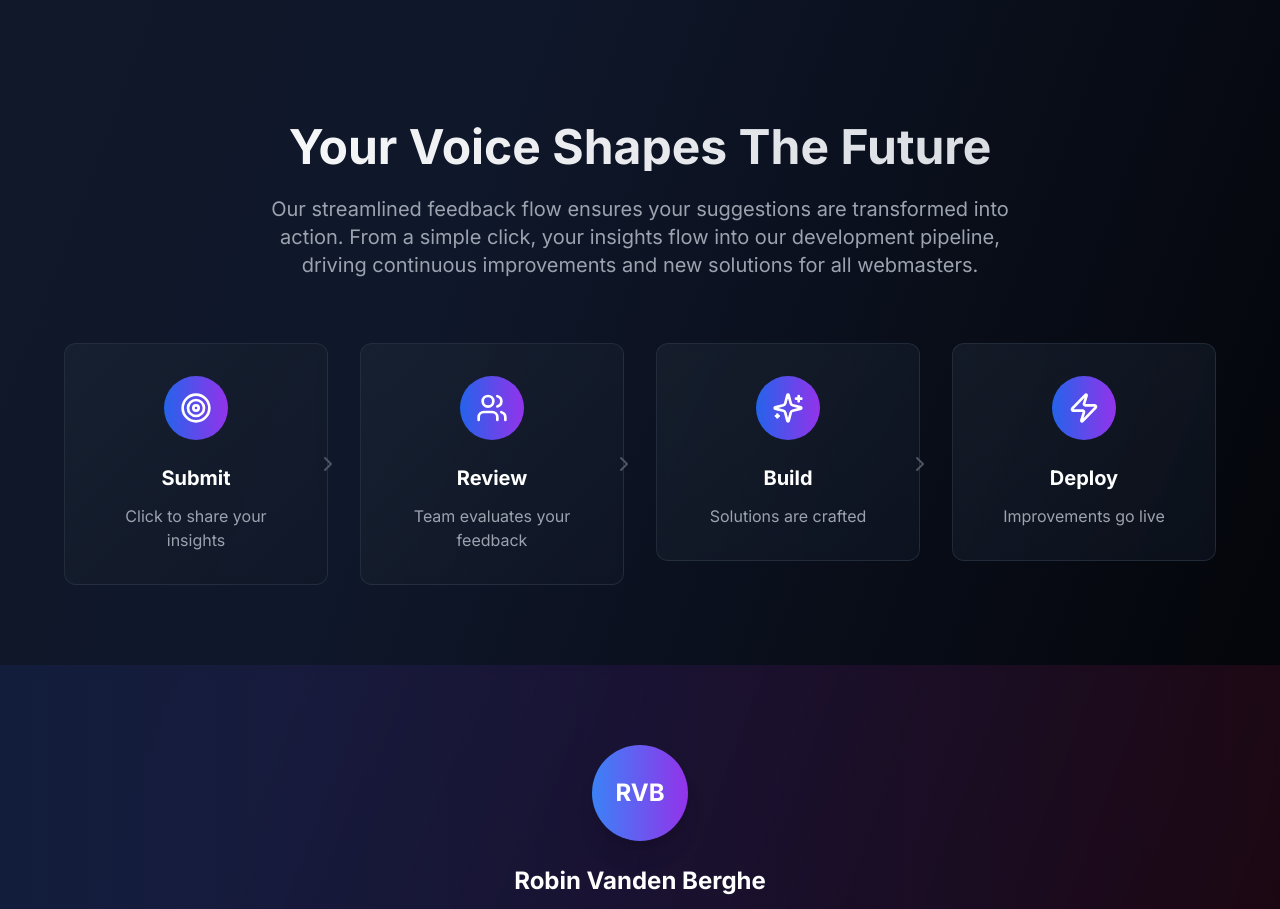
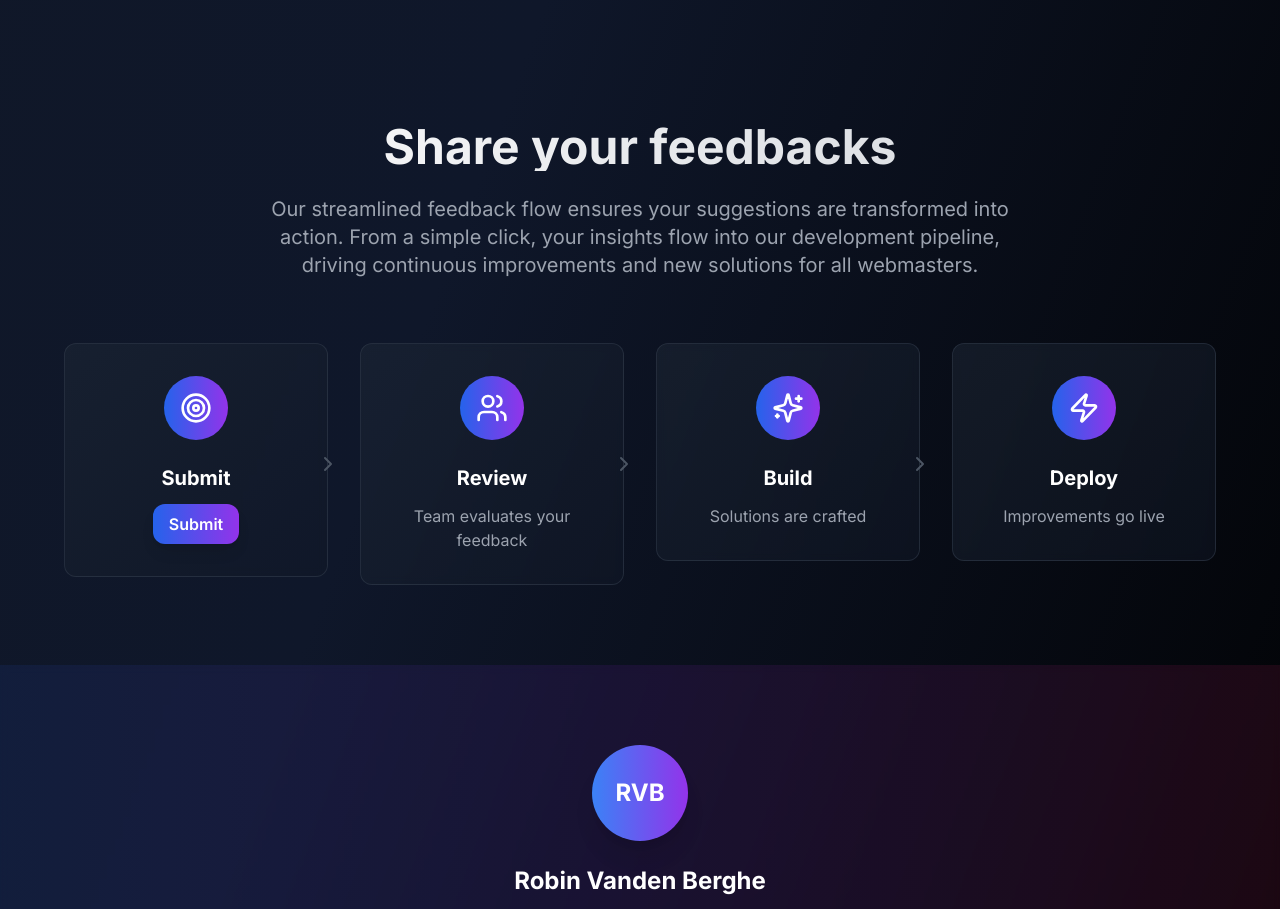
Before and after one commit to Robin-vb/dec-nexus-flow, a React (Vite) app: page / in a window 1280 px wide. Shown: the part 1960-2869 px from the top of the page. Built offline with nearby package versions, Linux system fonts and the light colour scheme.

Commit message:
Refactor: Update feedback section button
Update the "Click to share your insights" text to "Submit" and the title to "Share your feedbacks" in the feedback section.

```diff
--- a/src/pages/Index.tsx
+++ b/src/pages/Index.tsx
@@ -1,5 +1,6 @@
 import React, { useState, useEffect } from 'react';
 import { ChevronRight, Calendar, Sparkles, Users, Target, ArrowRight, Star, Zap, Globe, Shield, Cpu, TrendingUp, Search, Download, ExternalLink, ChevronDown } from 'lucide-react';
+
 interface Tool {
   title: string;
   description: string;
@@ -10,6 +11,7 @@ interface Tool {
   externalText?: string;
   download?: boolean;
 }
+
 interface NewsItem {
   badge: string;
   title: string;
@@ -17,17 +19,20 @@ interface NewsItem {
   date: string;
   icon: React.ComponentType<any>;
 }
+
 interface MainNewsItem {
   title: string;
   description: string;
   badge: string;
   gradient: string;
 }
+
 const Index = () => {
   const [selectedTool, setSelectedTool] = useState<Tool | null>(null);
   const [currentNewsIndex, setCurrentNewsIndex] = useState(0);
   const [searchTerm, setSearchTerm] = useState('');
   const [expandedCategories, setExpandedCategories] = useState<Record<string, boolean>>({});
+
   const toolsData: Tool[] = [{
     title: "PAMELA",
     description: "PDP Automated Multilingual Easy Localization Api-based. Translate library and catalog xml in a click. Upload and quickly translate products for Launches without worrying about the html. Export XML will give you a fully localized xml ready to import in SFCC",
@@ -267,7 +272,7 @@ const Index = () => {
   const feedbackSteps = [{
     icon: Target,
     title: "Submit",
-    description: "Click to share your insights"
+    description: "Submit"
   }, {
     icon: Users,
     title: "Review",
@@ -281,6 +286,7 @@ const Index = () => {
     title: "Deploy",
     description: "Improvements go live"
   }];
+
   if (selectedTool) {
     return <div className="flex h-screen bg-gray-900">
         <Sidebar selectedTool={selectedTool} setSelectedTool={setSelectedTool} toolsData={toolsData} groupedTools={groupedTools} searchTerm={searchTerm} setSearchTerm={setSearchTerm} filteredGroupedTools={filteredGroupedTools} expandedCategories={expandedCategories} toggleCategory={toggleCategory} />
@@ -414,13 +420,10 @@ const Index = () => {
           </div>
         </section>
 
-        {/* What is The DEC Section */}
-
-
         {/* Feedback Process Section */}
         <section className="py-20 px-6">
           <div className="max-w-6xl mx-auto text-center">
-            <h2 className="text-4xl md:text-5xl font-bold mb-6 bg-gradient-to-r from-white to-gray-300 bg-clip-text text-transparent">Your Voice Shapes The Future</h2>
+            <h2 className="text-4xl md:text-5xl font-bold mb-6 bg-gradient-to-r from-white to-gray-300 bg-clip-text text-transparent">Share your feedbacks</h2>
             <p className="text-xl text-gray-400 mb-16 max-w-3xl mx-auto">Our streamlined feedback flow ensures your suggestions are transformed into action. From a simple click, your insights flow into our development pipeline, driving continuous improvements and new solutions for all webmasters.</p>
 
             <div className="grid grid-cols-1 md:grid-cols-4 gap-8">
@@ -430,7 +433,13 @@ const Index = () => {
                       <step.icon className="w-8 h-8 text-white" />
                     </div>
                     <h3 className="text-xl font-bold text-white mb-3">{step.title}</h3>
-                    <p className="text-gray-400">{step.description}</p>
+                    {step.title === "Submit" ? (
+                      <button className="px-4 py-2 bg-gradient-to-r from-blue-600 to-purple-600 rounded-lg font-semibold hover:from-blue-500 hover:to-purple-500 transition-all duration-300 transform hover:scale-105 shadow-lg hover:shadow-blue-500/25">
+                        Submit
+                      </button>
+                    ) : (
+                      <p className="text-gray-400">{step.description}</p>
+                    )}
                   </div>
                   {index < feedbackSteps.length - 1 && <div className="hidden md:block absolute top-1/2 right-0 transform translate-x-1/2 -translate-y-1/2">
                       <ChevronRight className="w-6 h-6 text-gray-600" />
```
